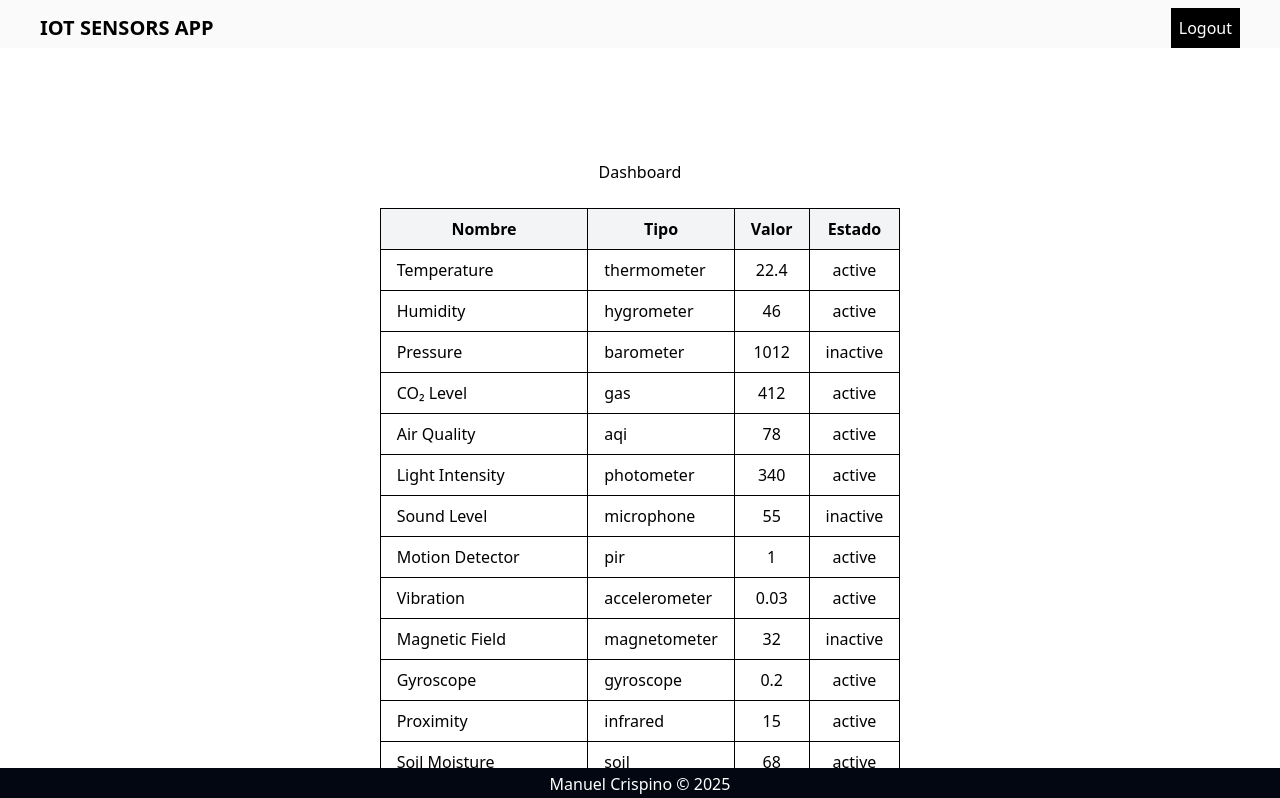
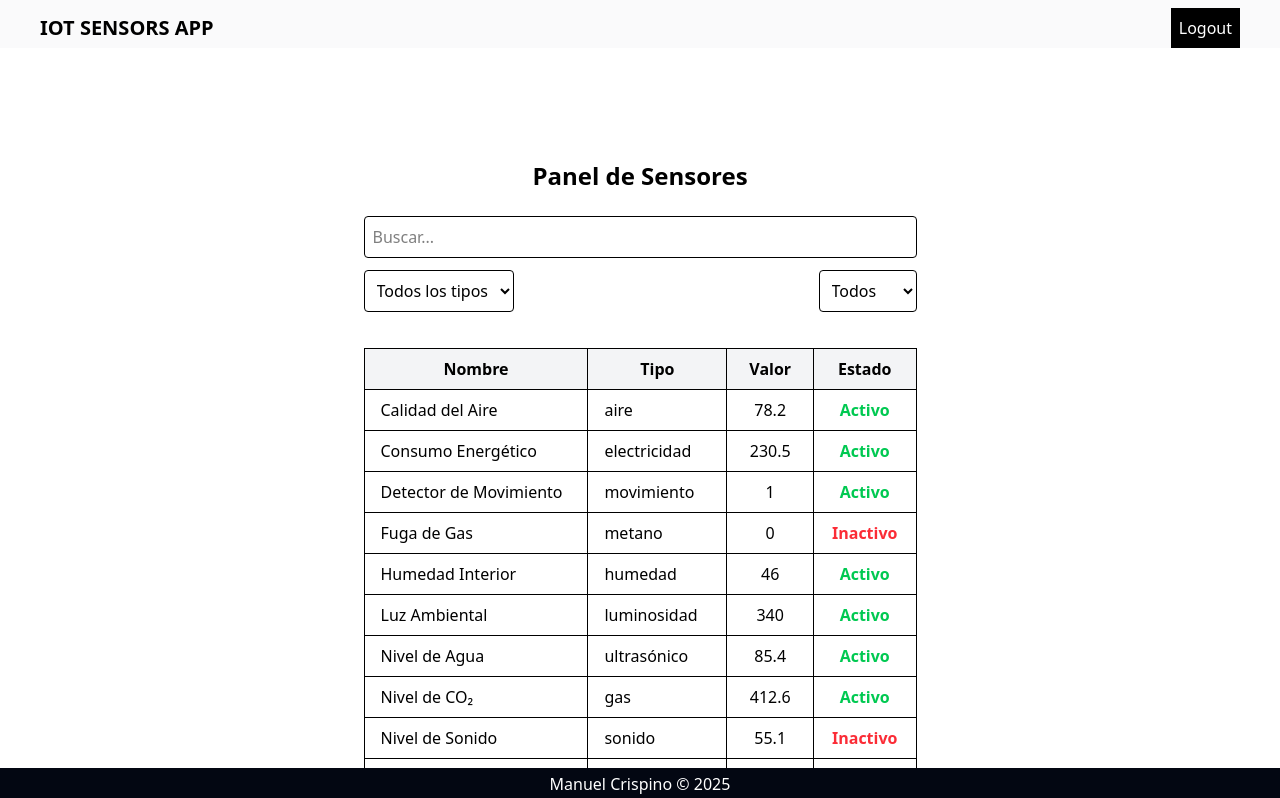
Before and after one commit to manuel-crispino/iot-sensors-app, a SvelteKit app: page /dashboard in a window 1280 px wide. Shown: the top 798 px of the page. Built offline with nearby package versions, Linux system fonts and the light colour scheme; sample sign-in values are in the browser's storage.

Commit message:
filtrar && sensorsStore

```diff
--- a/src/lib/components/common/Button.svelte
+++ b/src/lib/components/common/Button.svelte
@@ -1,8 +1,8 @@
 <script lang="ts">
   // props
-  export let text: string | undefined;
+  export let text: string;
   export let type: "button" | "submit" | "reset" = "button"; // default type
-  export let onClick: (() => void) | undefined = undefined;
+  export let onClick: (() => void);
 </script>
 
 <button
--- a/src/lib/components/common/Input.svelte
+++ b/src/lib/components/common/Input.svelte
@@ -2,9 +2,9 @@
   import type { AutoCompleteType } from '$domain/form';
   import { Eye, EyeOff } from 'lucide-svelte';
 
-  export let value: string = '';
-  export let placeholder: string = '';
-  export let type: 'text' | 'password' | 'email' | 'number' = 'text';
+  export let value: string;
+  export let placeholder: string;
+  export let type: 'text' | 'password' | 'email' | 'number';
   export let autocomplete: AutoCompleteType = 'off';
   export let required: boolean = false;
 
--- a/src/routes/dashboard/+page.svelte
+++ b/src/routes/dashboard/+page.svelte
@@ -1,9 +1,11 @@
 <script lang="ts">
-import { authStore, logout } from '$stores/authStore';
   import { onMount } from 'svelte';
   import { goto } from '$app/navigation';
-import { sensors } from '$stores/sensorsStore';
+  import { authStore } from '$stores/authStore';
+  import { sensores,filtro, filtroTipo, filtroEstado, sensoresFiltrados } from '$stores/sensorsStore';
   import Container from '$lib/components/layout/Container.svelte';
+  import Input from '$lib/components/common/Input.svelte';
+  import type { Sensor } from '$stores/sensorsStore';
 
   onMount(() => {
     authStore.subscribe((state) => {
@@ -11,13 +13,40 @@ onMount(() => {
     });
   });
 
+
+  // 🔁 Genera una lista di tipos unici (senza duplicati)
+  $: tiposUnicos = [...new Set($sensores.map((sensor:Sensor) => sensor.tipo))];
 </script>
 
-<div class="flex flex-col items-center ">
-<h1 class="dark:text-white">Dashboard</h1>
+<div class="flex flex-col items-center gap-6">
+  <h1 class="text-2xl font-semibold dark:text-white">Panel de Sensores</h1>
 
-<br>
   <Container>
+    <!-- 🔍 Filtros -->
+    <div class="flex flex-wrap justify-between items-center gap-3 mb-4">
+      <Input type="text" placeholder="Buscar..." bind:value={$filtro} />
+
+    <!-- 🧩 Filtro por tipo -->
+    <select bind:value={$filtroTipo} class="border rounded p-2 dark:bg-white dark:text-black">
+      <option value="">Todos los tipos</option>
+
+    <!-- 🔁 Generamos las opciones dinámicamente -->
+      {#each tiposUnicos as tipo}
+        <option value={tipo}>
+          {tipo.charAt(0).toUpperCase() + tipo.slice(1)}
+        </option>
+      {/each}
+    </select>
+
+      <!-- ⚙️ Filtro por estado -->
+      <select bind:value={$filtroEstado} class="border rounded p-2  dark:bg-white dark:text-black">
+        <option value="">Todos</option>
+        <option value="activo">Activo</option>
+        <option value="inactivo">Inactivo</option>
+      </select>
+    </div>
+
+    <!-- 📋 Tabla -->
     <table class="min-w-full border-collapse border border-gray-300 dark:text-white">
       <thead class="bg-gray-100 dark:bg-gray-800">
         <tr>
@@ -28,12 +57,18 @@ onMount(() => {
         </tr>
       </thead>
       <tbody>
-    {#each $sensors as sensor}
-      <tr class="hover:bg-gray-50 dark:hover:bg-gray-700">
-        <td class="border px-4 py-2">{sensor.name}</td>
-        <td class="border px-4 py-2">{sensor.type}</td>
-        <td class="border px-4 py-2 text-center">{sensor.value}</td>
-        <td class="border px-4 py-2 text-center">{sensor.status}</td>
+        {#each $sensoresFiltrados as sensor}
+          <tr class="hover:bg-gray-50 dark:hover:bg-gray-700 transition">
+            <td class="border px-4 py-2">{sensor.nombre}</td>
+            <td class="border px-4 py-2">{sensor.tipo}</td>
+            <td class="border px-4 py-2 text-center">{sensor.valor}</td>
+            <td class="border px-4 py-2 text-center">
+              {#if sensor.estado}
+                <span class="text-green-500 font-semibold">Activo</span>
+              {:else}
+                <span class="text-red-500 font-semibold">Inactivo</span>
+              {/if}
+            </td>
           </tr>
         {/each}
       </tbody>
--- a/src/stores/sensorsStore.ts
+++ b/src/stores/sensorsStore.ts
@@ -1,65 +1,103 @@
-// src/lib/stores/sensorsStore.ts
+// 📂 src/lib/stores/sensorsStore.ts
 import { writable, derived } from 'svelte/store';
 
-export type Sensor = {
-  id: number;
-  name: string;
-  type: string;
-  value: number;
-  status: 'active' | 'inactive' ;
-};
+/**
+ * 📘 Tipo que describe un sensor
+ */
+export interface Sensor {
+  id: number;        // Identificador único
+  nombre: string;    // Nombre del sensor
+  tipo: string;      // Tipo (temperatura, presión, humedad, etc.)
+  valor: number;     // Valor numérico actual
+  estado: boolean;   // true = activo, false = inactivo
+}
 
-const initialSensors: Sensor[] = [
-  { id: 1, name: 'Temperature', type: 'thermometer', value: 22.4, status: 'active' },
-  { id: 2, name: 'Humidity', type: 'hygrometer', value: 46, status: 'active' },
-  { id: 3, name: 'Pressure', type: 'barometer', value: 1012, status: 'inactive' },
-  { id: 4, name: 'CO₂ Level', type: 'gas', value: 412, status: 'active' },
-  { id: 5, name: 'Air Quality', type: 'aqi', value: 78, status: 'active' },
-  { id: 6, name: 'Light Intensity', type: 'photometer', value: 340, status: 'active' },
-  { id: 7, name: 'Sound Level', type: 'microphone', value: 55, status: 'inactive' },
-  { id: 8, name: 'Motion Detector', type: 'pir', value: 1, status: 'active' },
-  { id: 9, name: 'Vibration', type: 'accelerometer', value: 0.03, status: 'active' },
-  { id: 10, name: 'Magnetic Field', type: 'magnetometer', value: 32, status: 'inactive' },
-  { id: 11, name: 'Gyroscope', type: 'gyroscope', value: 0.2, status: 'active' },
-  { id: 12, name: 'Proximity', type: 'infrared', value: 15, status: 'active' },
-  { id: 13, name: 'Soil Moisture', type: 'soil', value: 68, status: 'active' },
-  { id: 14, name: 'Wind Speed', type: 'anemometer', value: 12.4, status: 'inactive' },
-  { id: 15, name: 'Rain Detector', type: 'rain', value: 0, status: 'active' },
-  { id: 16, name: 'UV Index', type: 'uv', value: 4, status: 'active' },
-  { id: 17, name: 'Battery Voltage', type: 'voltage', value: 3.7, status: 'active' },
-  { id: 18, name: 'Water Flow', type: 'flow', value: 2.1, status: 'inactive' },
-  { id: 19, name: 'Gas Leak', type: 'methane', value: 0, status: 'inactive' },
-  { id: 20, name: 'GPS Position', type: 'gps', value: 1, status: 'active' },
-  { id: 21, name: 'Smoke Level', type: 'smoke', value: 5, status: 'active' },
-  { id: 22, name: 'Energy Consumption', type: 'power-meter', value: 230, status: 'active' },
-  { id: 23, name: 'Door Sensor', type: 'reed-switch', value: 0, status: 'inactive' },
-  { id: 24, name: 'Water Level', type: 'ultrasonic', value: 85, status: 'active' },
-  { id: 25, name: 'Heart Rate', type: 'biometric', value: 78, status: 'active' },
-  { id: 26, name: 'Body Temperature', type: 'biometric', value: 36.8, status: 'active' },
-  { id: 27, name: 'Accelerometer X', type: 'accelerometer', value: 0.12, status: 'active' },
-  { id: 28, name: 'Accelerometer Y', type: 'accelerometer', value: -0.08, status: 'active' },
-  { id: 29, name: 'Accelerometer Z', type: 'accelerometer', value: 0.02, status: 'active' },
-  { id: 30, name: 'Temperature (Outdoor)', type: 'thermometer', value: 17.3, status: 'inactive' }
+/**
+ * 🌱 Lista inicial de sensores
+ */
+export const sensoresIniciales: Sensor[] = [
+  { id: 1, nombre: 'Temperatura Interior', tipo: 'temperatura', valor: 22.4, estado: true },
+  { id: 2, nombre: 'Humedad Interior', tipo: 'humedad', valor: 46, estado: true },
+  { id: 3, nombre: 'Presión Atmosférica', tipo: 'presión', valor: 1012.3, estado: false },
+  { id: 4, nombre: 'Temperatura Exterior', tipo: 'temperatura', valor: 17.8, estado: true },
+  { id: 5, nombre: 'Nivel de CO₂', tipo: 'gas', valor: 412.6, estado: true },
+  { id: 6, nombre: 'Calidad del Aire', tipo: 'aire', valor: 78.2, estado: true },
+  { id: 7, nombre: 'Luz Ambiental', tipo: 'luminosidad', valor: 340, estado: true },
+  { id: 8, nombre: 'Nivel de Sonido', tipo: 'sonido', valor: 55.1, estado: false },
+  { id: 9, nombre: 'Detector de Movimiento', tipo: 'movimiento', valor: 1, estado: true },
+  { id: 10, nombre: 'Nivel de Agua', tipo: 'ultrasónico', valor: 85.4, estado: true },
+  { id: 11, nombre: 'Velocidad del Viento', tipo: 'viento', valor: 12.4, estado: false },
+  { id: 12, nombre: 'Índice UV', tipo: 'radiación', valor: 4.2, estado: true },
+  { id: 13, nombre: 'Voltaje de Batería', tipo: 'voltaje', valor: 3.7, estado: true },
+  { id: 14, nombre: 'Consumo Energético', tipo: 'electricidad', valor: 230.5, estado: true },
+  { id: 15, nombre: 'Fuga de Gas', tipo: 'metano', valor: 0, estado: false },
+  { id: 16, nombre: 'Sensor de Puerta', tipo: 'contacto', valor: 0, estado: false },
+  { id: 17, nombre: 'Ritmo Cardíaco', tipo: 'biométrico', valor: 78, estado: true },
+  { id: 18, nombre: 'Temperatura Corporal', tipo: 'biométrico', valor: 36.7, estado: true },
+  { id: 19, nombre: 'Vibración', tipo: 'acelerómetro', valor: 0.03, estado: true },
+  { id: 20, nombre: 'Posición GPS', tipo: 'ubicación', valor: 1, estado: true },
 ];
 
+/**
+ * 🧠 Store principal con todos los sensores
+ */
+export const sensores = writable(sensoresIniciales);
 
-export const sensors = writable(initialSensors);
-export const filter = writable('');
-export const sortKey = writable<'name' | 'type' | 'value' | 'status'>('name');
-export const sortAsc = writable(true);
+/**
+ * 🔍 Store para el texto del filtro (lo que escribe el usuario)
+ */
+export const filtro = writable('');
 
-export const filteredSensors = derived(
-  [sensors, filter, sortKey, sortAsc],
-  ([$sensors, $filter, $sortKey, $sortAsc]) => {
-    const filtered = $sensors.filter((s) =>
-      s.name.toLowerCase().includes($filter.toLowerCase()) ||
-      s.type.toLowerCase().includes($filter.toLowerCase())
-    );
-    return filtered.sort((a, b) => {
-      const v1 = a[$sortKey];
-      const v2 = b[$sortKey];
-      if (v1 < v2) return $sortAsc ? -1 : 1;
-      if (v1 > v2) return $sortAsc ? 1 : -1;
+/**
+ * ↕️ Stores para el ordenamiento
+ * criterioOrden: campo por el que se ordena
+ * ordenAscendente: true = ascendente, false = descendente
+ */
+export const criterioOrden = writable<'id' | 'nombre' | 'tipo' | 'valor' | 'estado'>('nombre');
+export const ordenAscendente = writable(true);
+export const filtroTipo = writable('');   // tipo di sensor seleccionado
+export const filtroEstado = writable(''); // estado (activo/inactivo)
+/**
+ * 🧩 Store derivado: filtra y ordena los sensores automáticamente
+ */
+export const sensoresFiltrados = derived(
+  [sensores, filtro, filtroTipo, filtroEstado, criterioOrden, ordenAscendente],
+  ([$sensores, $filtro, $filtroTipo, $filtroEstado, $criterioOrden, $ordenAscendente]) => {
+    const textoFiltro = $filtro.trim().toLowerCase();
+
+    let listaFiltrada = $sensores;
+
+    // 🔍 Filtro por texto (nombre, tipo, etc.)
+    if (textoFiltro) {
+      listaFiltrada = listaFiltrada.filter((sensor) => {
+        const estadoTexto = sensor.estado ? 'activo' : 'inactivo';
+        return (
+          sensor.nombre.toLowerCase().includes(textoFiltro) ||
+          sensor.tipo.toLowerCase().includes(textoFiltro) ||
+          sensor.id.toString().includes(textoFiltro) ||
+          sensor.valor.toString().includes(textoFiltro) ||
+          estadoTexto.includes(textoFiltro)
+        );
+      });
+    }
+
+    // 🧩 Filtro por tipo
+    if ($filtroTipo) {
+      listaFiltrada = listaFiltrada.filter((s) => s.tipo === $filtroTipo);
+    }
+
+    // ⚙️ Filtro por estado
+    if ($filtroEstado) {
+      const esActivo = $filtroEstado === 'activo';
+      listaFiltrada = listaFiltrada.filter((s) => s.estado === esActivo);
+    }
+
+    // ↕️ Ordenamiento
+    return listaFiltrada.sort((a, b) => {
+      const v1 = a[$criterioOrden];
+      const v2 = b[$criterioOrden];
+      if (v1 < v2) return $ordenAscendente ? -1 : 1;
+      if (v1 > v2) return $ordenAscendente ? 1 : -1;
       return 0;
     });
   }
```
Lines whose indentation alone changed are shown as unchanged.
